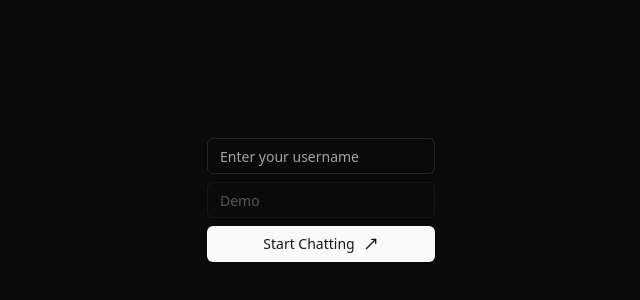
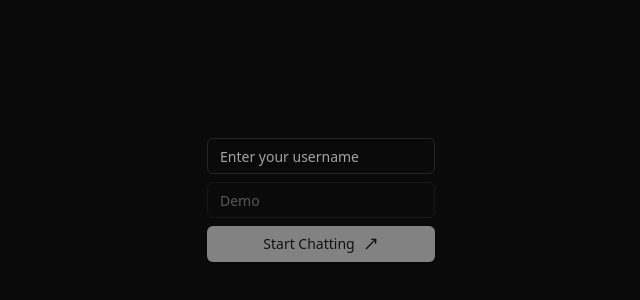
Before and after one commit to idebenone/socket_chat, a React (Vite) app in the folder client/: page / in a window 1280 px wide. Shown: the part 200-500 px from the top of the page, without its empty margins (319-959 px from the left). Built offline with nearby package versions, Linux system fonts and the light colour scheme; no server answers.

Commit message:
dsiable button on empty username

```diff
--- a/client/src/pages/home.tsx
+++ b/client/src/pages/home.tsx
@@ -34,7 +34,11 @@ const Home: React.FC<HomeProps> = ({ socket }) => {
             onKeyDown={handleKeyPress}
           />
           <Input disabled={true} placeholder="Demo" />
-          <Button onClick={connectToRoom} className="flex gap-2">
+          <Button
+            onClick={connectToRoom}
+            className="flex gap-2"
+            disabled={!username}
+          >
             <p>Start Chatting</p>
             <MoveUpRight className="h-4 w-4" />
           </Button>
```
